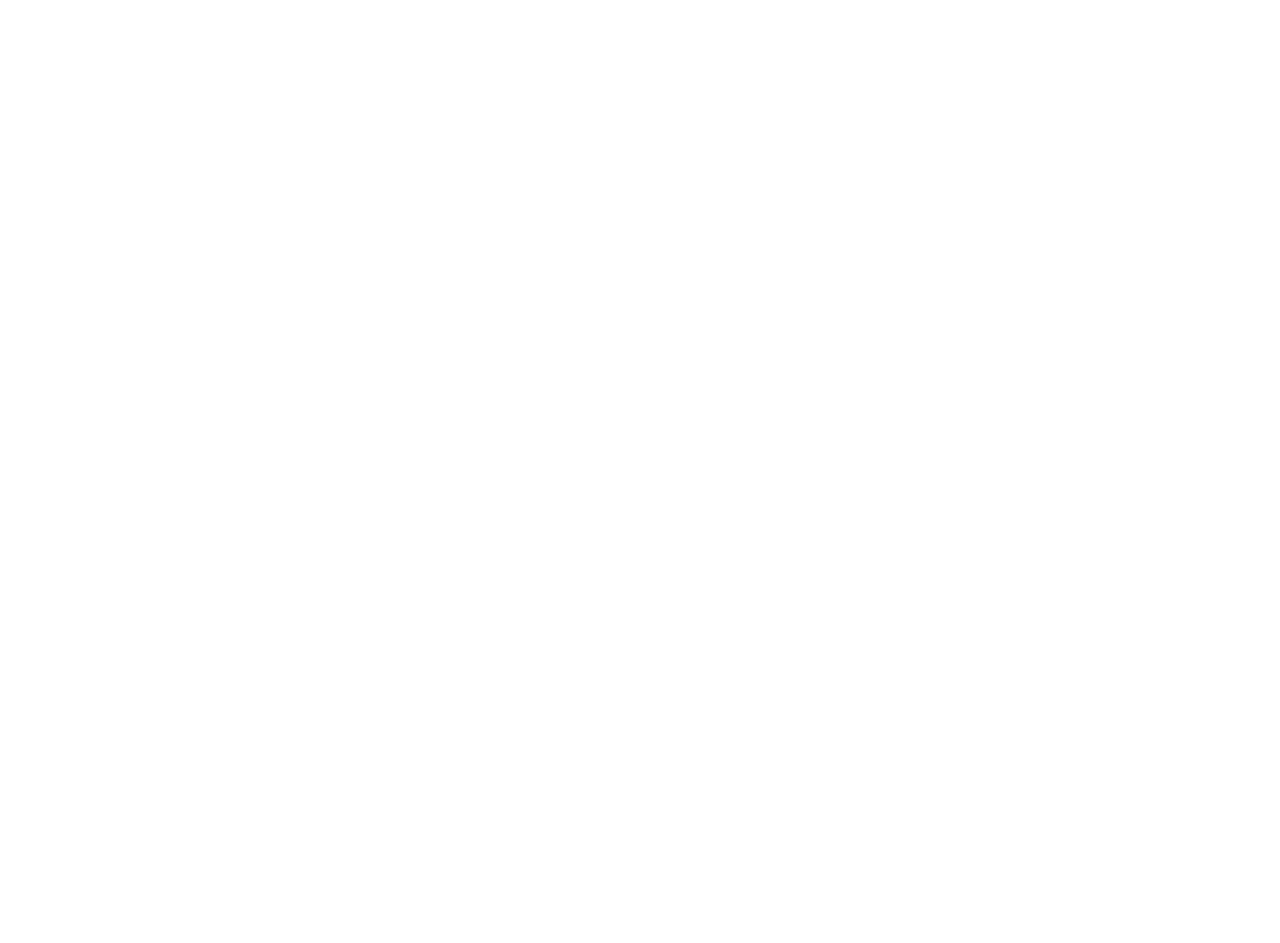
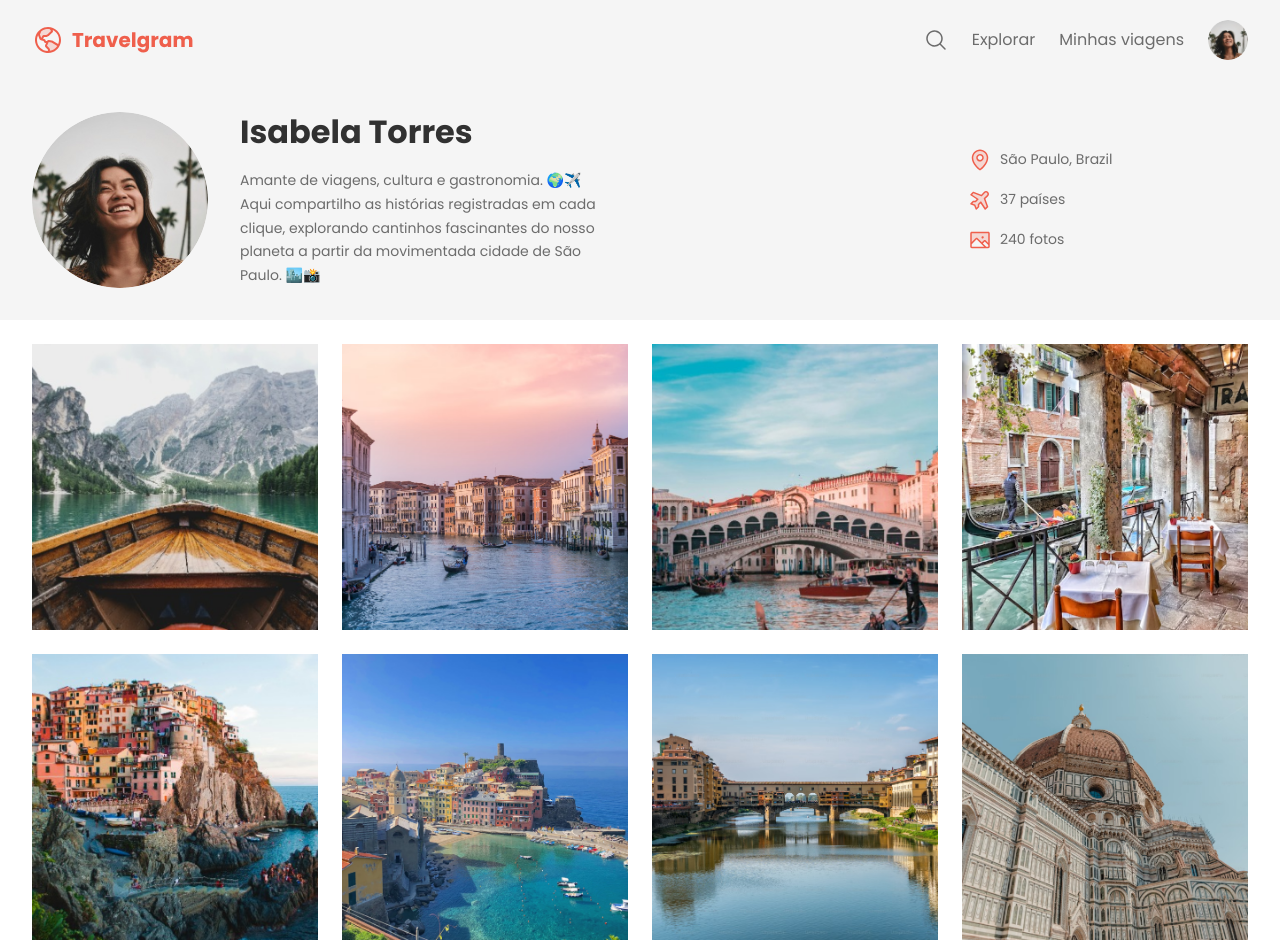
Before and after one commit to Vinicius-Reis-da-Silva/travelgram, a plain HTML site: page index.html in a window 1280 px wide. Shown: the top 943 px of the page. Before the commit the page ends 800 px from the top, so only its background shows below. Drawn offline with Linux system fonts and the light colour scheme; files that its build step writes are made by us from their sources.

Commit message:
Travelgram Example Challenge Completed

```diff
--- a/index.css
+++ /dev/null
@@ -1 +0,0 @@
-@import url(global.css);
--- a/index.html
+++ b/index.html
@@ -4,9 +4,84 @@
   <meta charset="UTF-8">
   <meta name="viewport" content="width=device-width, initial-scale=1.0">
   <title>Travelgram | Perfil de viagens</title>
+
+  <link rel="preconnect" href="https://fonts.googleapis.com">
+  <link rel="preconnect" href="https://fonts.gstatic.com" crossorigin>
+  <link href="https://fonts.googleapis.com/css2?family=Poppins:ital,wght@0,100;0,200;0,300;0,400;0,500;0,600;0,700;0,800;0,900;1,100;1,200;1,300;1,400;1,500;1,600;1,700;1,800;1,900&display=swap" rel="stylesheet">
   <link rel="stylesheet" href="styles/index.css">
 </head>
 <body>
+   <div class="bg-surface-color">
+    <nav>
+      <a href="#" id="logo">
+        <img src="./assets/Logo.svg" alt="Logo of Travelgram">
+      </a>
 
+      <ul id="primary-menu">
+        <li>
+          <a href="#">
+            <img src="./assets/MagnifyingGlass.svg" alt="ícone de Lupa">
+          </a>
+        </li>
+        <li><a href="#">Explorar</a></li>
+        <li><a href="#">Minhas viagens</a></li>
+        <li>
+          <a href="#">
+            <img src="./assets/Profile.png" alt="Foto de Perfil">
+          </a>
+        </li>
+      </ul>
+    </nav>
+
+    <header>
+      <div class="container">
+        <div id="profile">
+          <img src="./assets/Profile.png" alt="Foto de Perfil Grande">
+          <div>
+            <h1>Isabela Torres</h1>
+            <p>
+              Amante de viagens, cultura e gastronomia. 🌍✈️<br>
+              Aqui compartilho as histórias registradas em cada clique, explorando cantinhos fascinantes do nosso planeta a partir da movimentada cidade de São Paulo. 🏙️📸
+            </p>
+          </div>
+        </div>
+        <ul id="info">
+          <li>
+            <img src="./assets/MapPin.svg" alt="Icone de Ponto de Mapa">
+            <span>São Paulo, Brazil</span>
+          </li>
+          <li>
+            <img src="./assets/AirplaneTilt.svg" alt="Icone de Avião">
+            <span>37 países</span>
+          </li>
+          <li>
+            <img src="./assets/Image.svg" alt="Icone de Imagem">
+            <span>240 fotos</span>
+          </li>
+        </ul>
+      </div>
+    </header>
+   </div>
+   <main>
+    <img src="./assets/Image 01.png" alt="...">
+    <img src="./assets/Image 02.png" alt="...">
+    <img src="./assets/Image 03.png" alt="...">
+    <img src="./assets/Image 04.png" alt="...">
+    <img src="./assets/Image 05.png" alt="...">
+    <img src="./assets/Image 06.png" alt="...">
+    <img src="./assets/Image 07.png" alt="...">
+    <img src="./assets/Image 08.png" alt="...">
+    <img src="./assets/Image 09.png" alt="...">
+    <img src="./assets/Image 10.png" alt="...">
+    <img src="./assets/Image 11.png" alt="...">
+    <img src="./assets/Image 12.png" alt="...">
+   </main>
+   <footer>
+    <span>Travelgram &#169; 2024</span>
+    <div id="link">
+      <span>Termos de uso</span>
+      <span>Política de privacidade</span>
+    </div>
+   </footer>
 </body>
 </html>
--- /dev/null
+++ b/styles/footer.css
@@ -0,0 +1,13 @@
+footer {
+  display: flex;
+  justify-content: space-between;
+  margin-inline: 32px;
+  padding-block: 25.5px;
+
+  font: var(--text-md);
+}
+
+footer div {
+  display: flex;
+  gap: 16px;
+}
--- a/styles/global.css
+++ b/styles/global.css
@@ -1,5 +1,45 @@
+:root {
+  /* Produto */
+  --brand-color: #EF5F4C;
+
+  /* Shape */
+  --background-color: #FFFFFF;
+  --surface-color: #F5F5F5;
+  --skeleton-color: #D9D9D9;
+  --shape-transparency: #FFFFFF8f;
+
+  /* Text */
+  --font-family: "Poppins", sans-serif;
+  --text-color-primary: #313131;
+  --text-color-secondary: #6C6C6C;
+  --text-sm: 12px/170% var(--font-family);
+  --text-md: 14px/170% var(--font-family);
+  --text: 16px/150% var(--font-family);
+  --text-lg: bold 32px/125% var(--font-family);
+
+}
+
 *{
   margin: 0;
   padding: 0;
   box-sizing: border-box;
 }
+
+body {
+  font: var(--text);
+  color: var(--text-color-secondary);
+  background-color: var(--background-color);
+}
+
+a {
+  text-decoration: none;
+  color: inherit;
+}
+
+a:hover {
+  color: var(--brand-color);
+}
+
+.bg-surface-color {
+  background-color: var(--surface-color);
+}
--- /dev/null
+++ b/styles/header.css
@@ -0,0 +1,50 @@
+header {
+  padding-block: 32px;
+  padding-inline: 32px;
+}
+
+header .container {
+  font: var(--text-md);
+  display: flex;
+  justify-content: space-between;
+  align-items: center;
+}
+
+#profile {
+  display: flex;
+  gap: 32px;
+}
+
+#profile img {
+  width: 176px;
+  height: 176px;
+  object-fit: cover;
+  border-radius: 50%;
+}
+
+#profile div {
+  display: flex;
+  flex-direction: column;
+  justify-content: space-between;
+  max-width: 384px;
+}
+
+#profile div h1 {
+  font: var(--text-lg);
+  color: var(--text-color-primary);
+  margin-bottom: 8px;
+}
+
+#info {
+  list-style: none;
+  display: flex;
+  flex-direction: column;
+  width: 280px;
+  gap: 16px;
+}
+
+#info li {
+  display: flex;
+  align-items: center;
+  gap: 8px;
+}
--- /dev/null
+++ b/styles/index.css
@@ -0,0 +1,5 @@
+@import url(global.css);
+@import url(nav.css);
+@import url(header.css);
+@import url(main.css);
+@import url(footer.css);
--- /dev/null
+++ b/styles/main.css
@@ -0,0 +1,12 @@
+main {
+  display: flex;
+  flex-wrap: wrap;
+  gap: 24px;
+  margin: 24px 32px;
+}
+
+main img {
+  width: 286px;
+  height: 286px;
+  object-fit: cover;
+}
--- /dev/null
+++ b/styles/nav.css
@@ -0,0 +1,35 @@
+nav {
+  display: flex;
+  justify-content:space-between;
+  align-items: center;
+
+  line-height: 20px;
+  padding-inline: 32px;
+  max-width: 1280px;
+  margin-inline: auto;
+}
+
+#logo {
+  height: 32px;
+  width: 162px;
+}
+
+nav ul {
+  display: flex;
+  align-items: center;
+  list-style: none;
+
+  padding-block: 20px;
+  gap: 24px;
+}
+
+nav a {
+  display: flex;
+}
+
+nav ul li:last-child img {
+  width: 40px;
+  height: 40px;
+  object-fit: cover;
+  border-radius: 50%;
+}
```
Also changed, not shown: assets/Profile.png (added).
